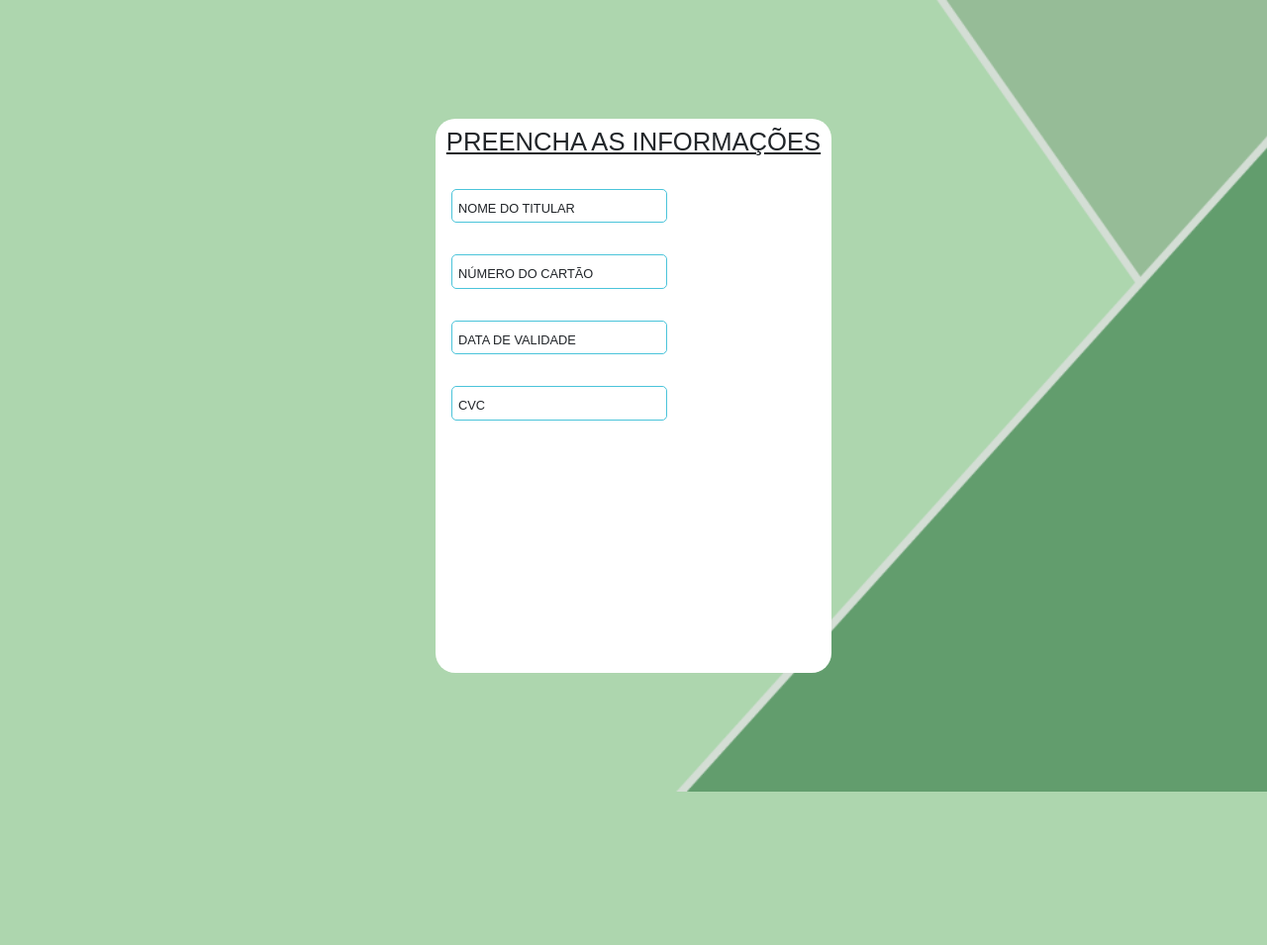
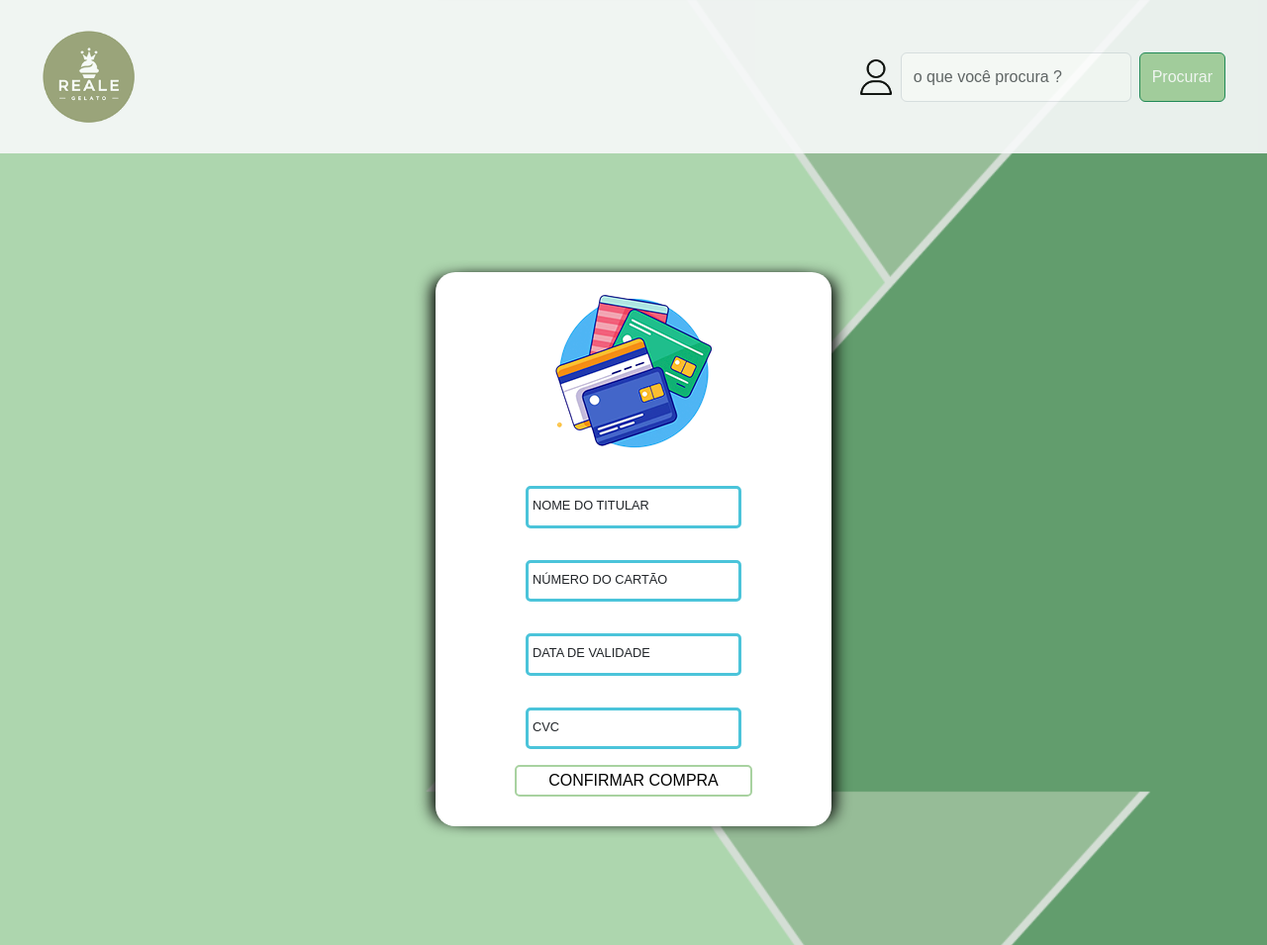
Before and after one commit to Kevinreisdacruz/projetointegrador, a PHP site: page /pagamentocartao.html in a window 1280 px wide. Shown: the whole page at 99% size. Before the commit the page ends 800 px from the top, so only its background shows below. Run offline with PHP 8.4, Linux system fonts and the light colour scheme.

Commit message:
alteracoes no cartao

```diff
--- a/css/pagamentocartao.css
+++ b/css/pagamentocartao.css
@@ -1,4 +1,4 @@
-body{
+body {
     background-image: url(../imagefundos/fundocardapio.png);
     background-size: cover;
     background-attachment: fixed;
@@ -6,13 +6,13 @@ body{
 }
 
 
-*{
+* {
     margin: 0px;
     padding: 0px;
     box-sizing: border-box;
 }
 
-.container{
+.container {
     display: flex;
     justify-content: center;
     align-items: center;
@@ -20,37 +20,110 @@ body{
     height: 100vh;
 }
 
-.fundo{
+.navbarcss {
+    padding: 30px;
+    top: 0;
+    z-index: 1;
+    opacity: 90%;
+    width: 100%;
+
+    #logo{
+        transition: all ease-in-out 0.7s;
+    }
+
+    #logo:hover{
+        scale: 1.1  ;
+    }
+
+    #user-icon {
+        padding: 7px;
+    }
+
+    a {
+        cursor: pointer;
+    }
+
+}
+
+.box-link {
+    margin-left: 0.5rem;
+}
+
+.link-navbar {
+    font-size: 24px;
+
+}
+
+
+.pesquisar {
+    background-color: #A8D2A0;
+    color: white;
+    transition: all ease-in-out 1.1s;
+}
+
+.pesquisar:hover {
+    scale: 1.1;
+}
+
+.fundo {
     background-color: white;
     width: 25rem;
     height: 35rem;
     border-radius: 20px;
+    box-shadow: 10px 0 15px -6px black, -10px 0 15px -6px black;
 
 
-
-
-    h1{
+    h1 {
         font-size: 1.6rem;
         text-align: center;
         text-decoration: underline;
         padding: 0.5rem;
     }
 
+    .imagem-cartao {
+
+        display: flex;
+        justify-content: center;
+
+    }
+
+    .botao-confirmar {
+        display: flex;
+        justify-content: center;
+
+        .botao {
+            background-color: white;
+            border: 2px solid #A8D2A0;
+            border-radius: 5px;
+            text-decoration: none;
+            justify-content: center;
+            width: 15rem;
+            height: 2rem;
+            transition: all ease-in-out 0.7s;
+        }
+    }
+
+    .botao:hover {
+        scale: 1.1;
+        background-color: #A8D2A0;
+
+    }
 
 }
 
-.inf{
+.inf {
+    margin: 0 auto;
     position: relative;
     width: 250px;
     padding: 1rem;
 
 
-    input{
+    input {
         text-decoration: none;
         width: 100%;
-        padding: 5px;
+        padding: 7px;
         outline: none;
-        border: 1px solid #4bc4da;
+        border: 3px solid #4bc4da;
         border-radius: 5px;
         outline: none;
         font-size: 15px;
@@ -58,7 +131,7 @@ body{
 
 
 
-    span{
+    span {
         position: absolute;
         left: 13px;
         padding: 10px;
@@ -70,10 +143,9 @@ body{
     }
 }
 
-.inf input:valid ~ span,
-.inf input:focus ~ span
-{
-    color:#4bc4da;
+.inf input:valid~span,
+.inf input:focus~span {
+    color: #4bc4da;
     transform: translateX(10px) translateY(-7px);
     font-size: 0.7rem;
     padding: 0 10px;
--- /dev/null
+++ b/js/pagamentocard.js
@@ -0,0 +1,4 @@
+$('#data').mask('00/00/0000');
+$('#cod-seguranca').mask('000');
+$('#num-card').mask('0000 0000 0000 0000');
+$('#titular').mask('');
--- a/pagamentocartao.html
+++ b/pagamentocartao.html
@@ -1,5 +1,6 @@
 <!DOCTYPE html>
 <html lang="pt-br">
+
 <head>
     <meta charset="UTF-8">
     <meta name="viewport" content="width=device-width, initial-scale=1.0">
@@ -7,28 +8,76 @@
     <link rel="stylesheet" href="https://cdn.jsdelivr.net/npm/bootstrap@5.3.3/dist/css/bootstrap.min.css">
     <link rel="stylesheet" href="css/pagamentocartao.css">
 </head>
+
 <body>
+
+    <nav class="navbar navbar-expand-lg bg-body-tertiary navbarcss">
+        <div class="container-fluid">
+          <button class="navbar-toggler" type="button" data-bs-toggle="collapse" data-bs-target="#navbarTogglerDemo03"
+            aria-controls="navbarTogglerDemo03" aria-expanded="false" aria-label="Toggle navigation">
+            <span class="navbar-toggler-icon"></span>
+          </button>
+          <a href="index.html">
+            <img id="logo" src="imagelogos/logo3.png" alt="" width="95">
+          </a>
+          <div class="collapse navbar-collapse" id="navbarTogglerDemo03">
+            <ul class="navbar-nav me-auto mb-2 mb-lg-0 box-link">
+              <li class="nav-item">
+                <a class="nav-link active link-navbar" aria-current="page"></a>
+              </li>
+              <li class="nav-item">
+                <a class="nav-link active link-navbar" href=""></a>
+              </li>
+
+            </ul>
+            <form class="d-flex" role="search">
+              <a href="">
+                <img id="user-icon" src="imagelogos/user-icon.png" width="50px" alt="">
+              </a>
+              <input class="form-control me-2" type="search" placeholder="o que você procura ?" aria-label="Search">
+              <button class="btn btn-outline-success pesquisar" type="submit">Procurar</button>
+            </form>
+          </div>
+        </div>
+      </nav>
+
+
     <div class="container">
         <div class="fundo">
-            <h1>PREENCHA AS INFORMAÇÕES</h1>
+            <div class="imagem-cartao">
+                <img src="imagelogos/cartoes-paginapagamentocartao.png" alt="">
+            </div>
+
 
             <div class="inf">
-                <input type="text" required="required">
+                <input id="titular" type="text" required="required">
                 <span>NOME DO TITULAR</span>
             </div>
             <div class="inf">
-                <input type="text" required="required">
+                <input id="num-card" type="text" required="required">
                 <span>NÚMERO DO CARTÃO</span>
             </div>
             <div class="inf">
-                <input type="text" required="required">
+                <input id="data" type="text" required="required">
                 <span>DATA DE VALIDADE</span>
             </div>
             <div class="inf">
-                <input type="text" required="required">
+                <input id="cod-seguranca" type="text" required="required">
                 <span>CVC</span>
             </div>
+
+            <div class="botao-confirmar">
+                <button class="botao">CONFIRMAR COMPRA</button>
+            </div>
+
         </div>
     </div>
+
+
+    <script src="https://cdn.jsdelivr.net/npm/bootstrap@5.3.3/dist/js/bootstrap.bundle.min.js"></script>
+    <script src="https://code.jquery.com/jquery-3.7.1.js"></script>
+    <script src="https://cdnjs.cloudflare.com/ajax/libs/jquery.mask/1.14.16/jquery.mask.js"></script>
+    <script src="js/pagamentocard.js"></script>
 </body>
+
 </html>
```
Also changed, not shown: index.html (+3 -4 lines), imagelogos/cartao.avif (added), imagelogos/cartoes-paginapagamentocartao.png (added), 1 other file.
